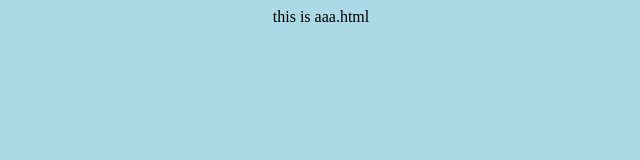
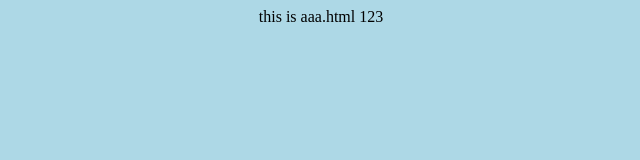
Before and after one commit to wenqiangaw123/justDemo, a plain HTML site: page demo/aaa.html in a window 1280 px wide. Shown: the full height of the page, 319-959 px from the left. Drawn offline with Linux system fonts and the light colour scheme.

Commit message:
这是一个测试

```diff
--- a/demo/aaa.html
+++ b/demo/aaa.html
@@ -10,6 +10,6 @@
     	}
     </style>
     <body>
-    	this is aaa.html
+    	this is aaa.html 123
     </body>
 </html>
```
Also changed, not shown: demo/111.html (+1 -1 lines).
